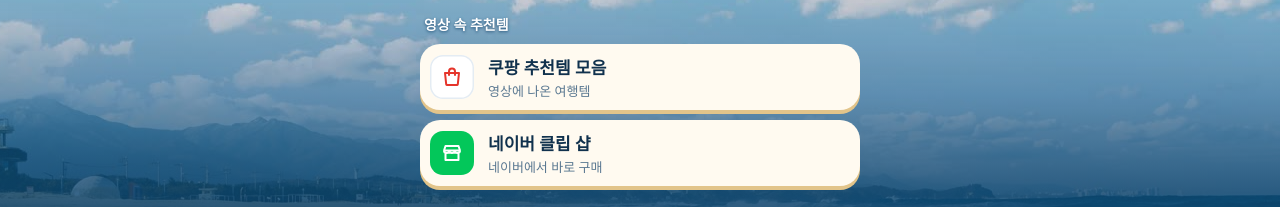
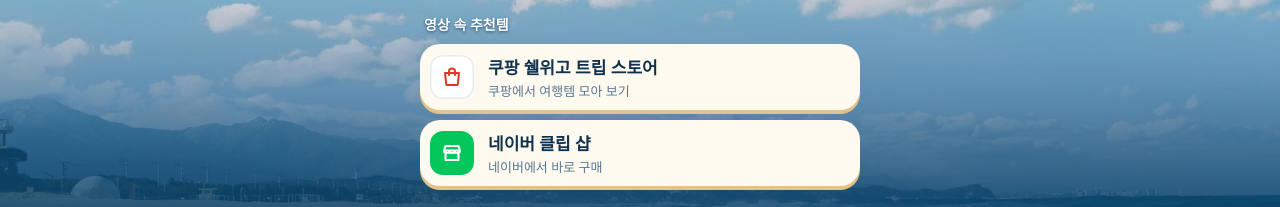
Before and after one commit to goldyjstudio/goldyjstudio.github.io, a plain HTML site: page index.html in a window 1280 px wide. Shown: the part 321-528 px from the top of the page. Drawn offline with Linux system fonts and the light colour scheme; a web font is replaced by a local one.

Commit message:
링크 페이지: 쿠팡 버튼 이름을 '쿠팡 쉘위고 트립 스토어'로
Co-Authored-By: Claude Opus 5.5 <noreply@anthropic.com>

```diff
--- a/index.html
+++ b/index.html
@@ -389,7 +389,7 @@
           <li>
             <a class="link" href="https://influencers.coupang.com/s/goldyjin" target="_blank" rel="noopener">
               <span class="icon cp" aria-hidden="true"><svg viewBox="0 0 24 24" fill="none" stroke="#e5352b" stroke-width="2" stroke-linecap="round" stroke-linejoin="round"><path d="M5 8h14l-1.2 11.2a1 1 0 0 1-1 .8H7.2a1 1 0 0 1-1-.8L5 8z"/><path d="M9 10V6.5a3 3 0 0 1 6 0V10"/></svg></span>
-              <span class="text"><span class="name">쿠팡 추천템 모음</span><span class="sub">영상에 나온 여행템</span></span>
+              <span class="text"><span class="name">쿠팡 쉘위고 트립 스토어</span><span class="sub">쿠팡에서 여행템 모아 보기</span></span>
             </a>
           </li>
           <li>
```
